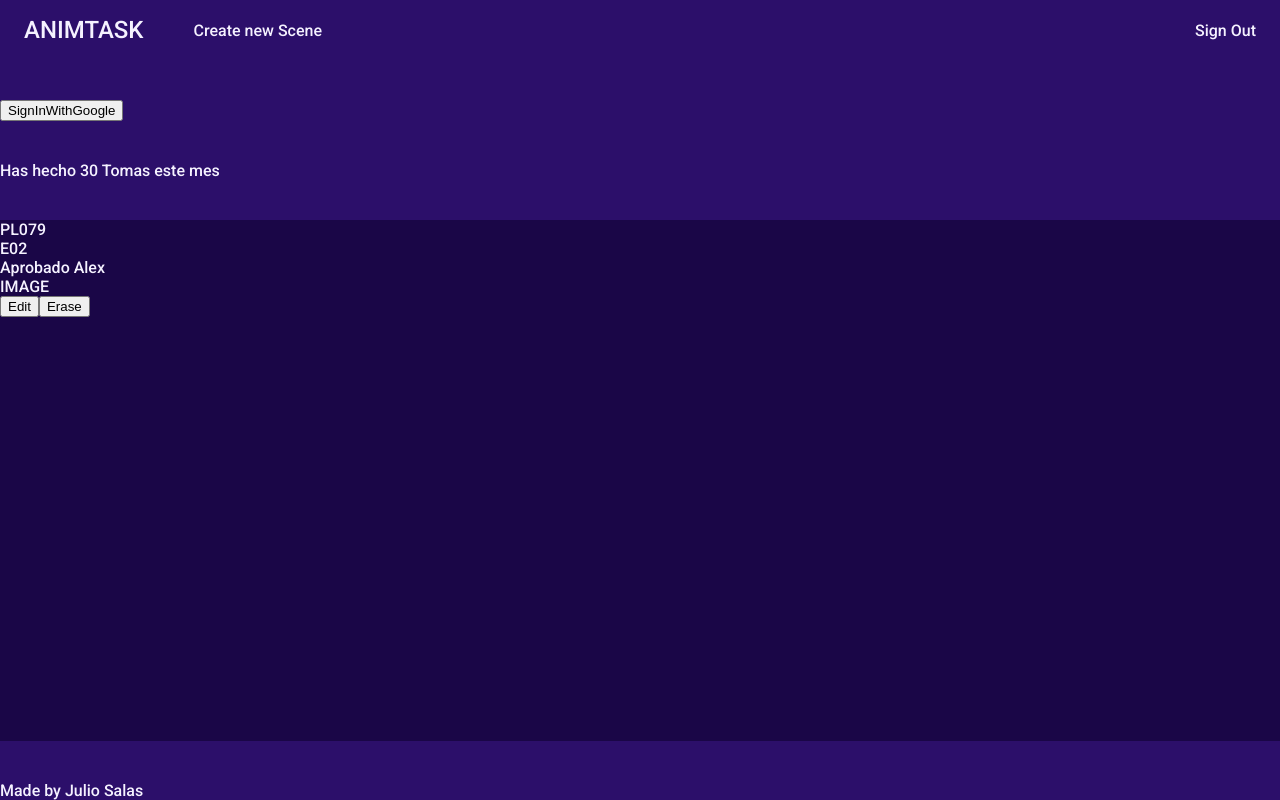
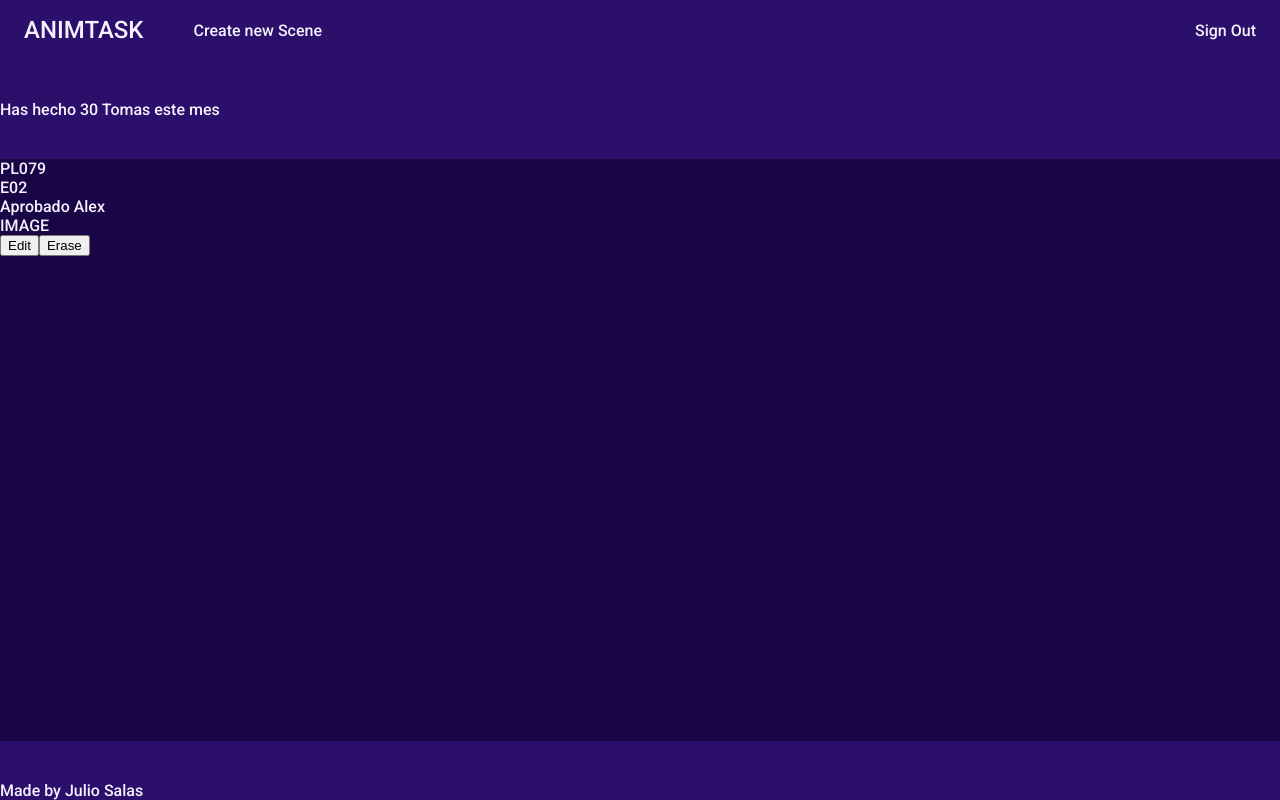
Before and after one commit to juliosalasz/AnimTask, a React (Create React App) app: page / in a window 1280 px wide. Built offline with nearby package versions, Linux system fonts and the light colour scheme.

Commit message:
Home Reacts to google login

```diff
--- a/src/context/userContext.jsx
+++ b/src/context/userContext.jsx
@@ -1,4 +1,4 @@
-import { Children, createContext, useState } from "react";
+import { createContext, useState } from "react";
 
 export const UserContext = createContext({
   currentUser: null,
--- a/src/index.js
+++ b/src/index.js
@@ -1,13 +1,17 @@
-import React from 'react';
-import ReactDOM from 'react-dom/client';
-import './index.css';
-import App from './App';
-import reportWebVitals from './reportWebVitals';
+import React from "react";
+import ReactDOM from "react-dom/client";
+import "./index.css";
+import App from "./App";
+import reportWebVitals from "./reportWebVitals";
 
-const root = ReactDOM.createRoot(document.getElementById('root'));
+import { UserProvider } from "./context/userContext";
+
+const root = ReactDOM.createRoot(document.getElementById("root"));
 root.render(
   <React.StrictMode>
-    <App />
+    <UserProvider>
+      <App />
+    </UserProvider>
   </React.StrictMode>
 );
 
--- a/src/routes/home/home.jsx
+++ b/src/routes/home/home.jsx
@@ -1,4 +1,4 @@
-import React from "react";
+import { useContext } from "react";
 
 import "./homeStyles.css";
 
@@ -7,21 +7,27 @@ import {
   createUserDocumentfromAuth,
 } from "../../utils/firebase";
 
+import { UserContext } from "../../context/userContext";
+
 function Home() {
+  //UserContext
+  const { setCurrentUser, currentUser } = useContext(UserContext);
+
+  //Log Google User
   const logGoogleUser = async () => {
     const { user } = await signInWithGooglePopup();
-    const userDocRef = await createUserDocumentfromAuth(user);
+    await createUserDocumentfromAuth(user);
+    setCurrentUser(user);
   };
 
-  //after user has logged in we must get a property that says that the user has been logged in
-  //make a conditional that renders the list of tasks
-  //the nav bar also has a conditional
   return (
     <section className="home">
+      {currentUser ? (
         <div className="signIn">
           <button onClick={logGoogleUser}>SignInWithGoogle</button>
         </div>
-
+      ) : (
+        <>
           <div className="sceneCounterContainer">
             <h2> Has hecho 30 Tomas este mes</h2>
           </div>
@@ -39,6 +45,8 @@ function Home() {
               <button>Erase</button>
             </div>
           </div>
+        </>
+      )}
     </section>
   );
 }
```
Lines whose indentation alone changed are shown as unchanged.
